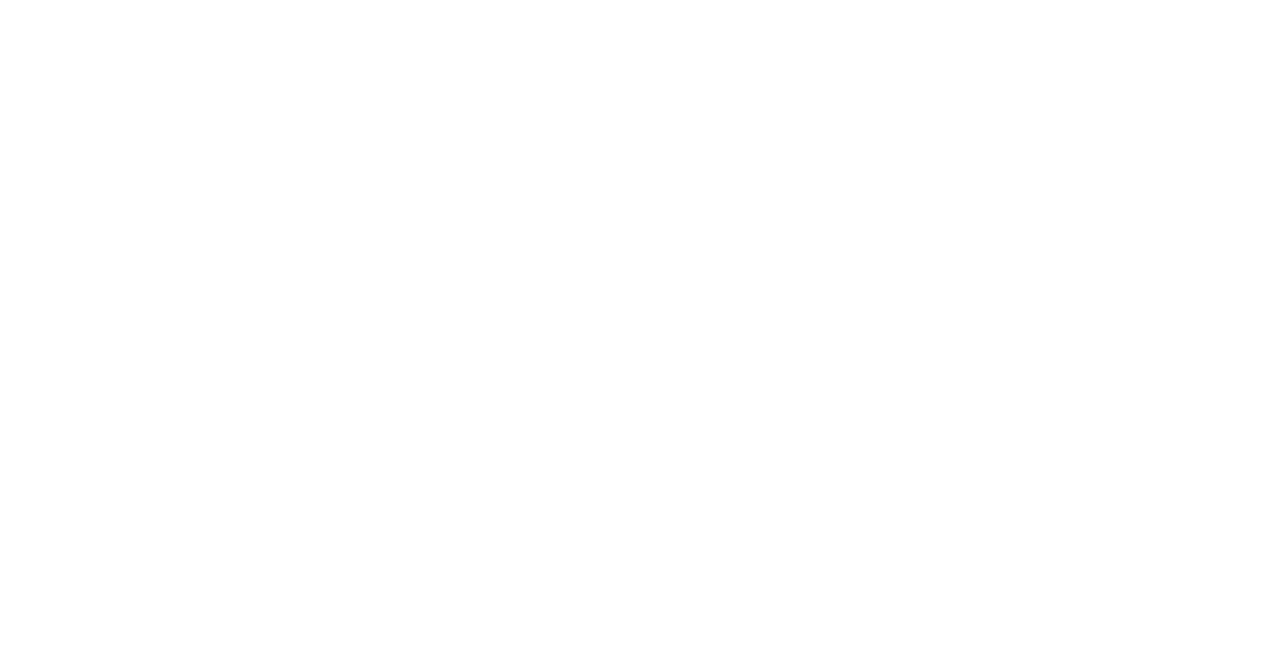
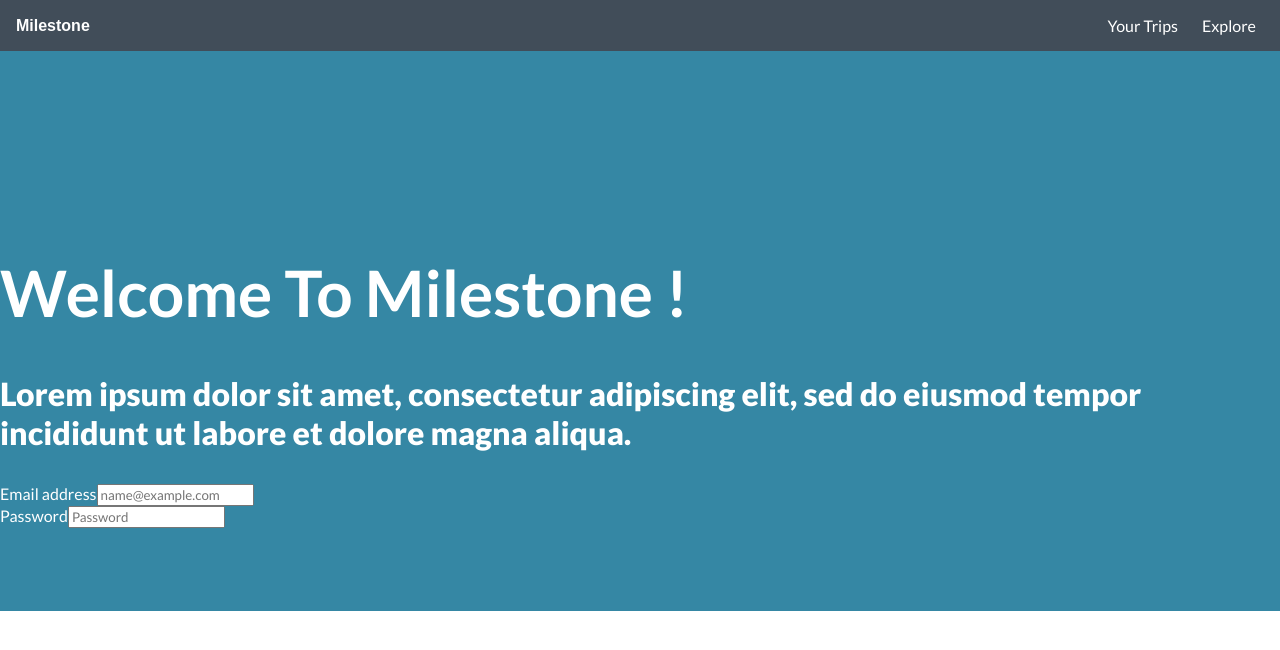
Before and after one commit to astonelv/Travel-App-MS2, a React (Create React App) app: page / in a window 1280 px wide. Shown: the top 650 px of the page. Built offline with nearby package versions, Linux system fonts and the light colour scheme.

Commit message:
added navbar, working on some more styling

```diff
--- a/src/App.js
+++ b/src/App.js
@@ -1,10 +1,12 @@
 import React from 'react';
-import { Outlet, Route,Routes } from 'react-router-dom';
-
+import { Outlet } from 'react-router-dom';
+import TopNav from './Components/TopNav';
+import Home from './Root';
 function App() {
   return (
     <div className="App">
-
+            <TopNav></TopNav>
+            <Home></Home>
    <Outlet/>
     </div>
   );
--- /dev/null
+++ b/src/Components/TopNav.js
@@ -0,0 +1,19 @@
+import React from "react";
+import { Container, Navbar, Nav } from 'react-bootstrap';
+import { Link } from 'react-router-dom';
+import "./assets/CSS/Nav.css"
+ const TopNav = () => {
+          return (
+            <Container fluid>
+              <Navbar fixed="top" expand="lg" bg='dark' data-bs-theme="dark">
+                <Navbar.Brand as={Link} to='/'>Milestone</Navbar.Brand>
+                <Nav fill as="ul" id="nav-item-link"className="justify-content-end">
+                    {/* remember to add the link */}
+                  <Nav.Item as={Link} to="#">Your Trips</Nav.Item>
+                  <Nav.Item as={Link} to="#">Explore</Nav.Item>
+                </Nav>
+              </Navbar>
+            </Container>
+          );
+        }
+ export default TopNav
--- /dev/null
+++ b/src/Components/assets/CSS/ErrorPage.css
@@ -0,0 +1,6 @@
+@import url('./Font.css');
+#error-page{
+    background-color: #3587A4;
+    height: 70vh;
+    margin-top: 7em;
+}
--- /dev/null
+++ b/src/Components/assets/CSS/Font.css
@@ -0,0 +1,13 @@
+
+@import url('https://fonts.googleapis.com/css2?family=Lato:ital,wght@0,100;0,300;0,400;0,700;0,900;1,100;1,300;1,400;1,700;1,900&display=swap');
+
+@import url('https://fonts.googleapis.com/css2?family=IBM+Plex+Sans:ital,wght@0,100;0,200;0,300;0,400;0,500;0,600;0,700;1,100;1,200;1,300;1,400;1,500;1,600;1,700&family=Lato:ital,wght@0,100;0,300;0,400;0,700;0,900;1,100;1,300;1,400;1,700;1,900&display=swap');
+*{
+    --celadon: #a2d5abff;
+--melon: #f0afa0ff;
+--white-smoke: #f2f2f2ff;
+--white: #ffffffff;
+--carolina-blue: #6eb5e1ff;
+--charcoal: #414d59ff;
+
+}
--- /dev/null
+++ b/src/Components/assets/CSS/Home.css
@@ -0,0 +1,22 @@
+@import url('./Font.css');
+*{
+    font-family: 'Lato', sans-serif;
+}
+a{
+    text-decoration: none;
+}
+.home-container{
+    color: white;
+    background-color: #3587A4;
+    display: block;
+    width: 100vw;
+    height: 35em;
+}
+#home-header{
+    padding-top: 5em;
+    font-weight: 900;
+    font-size: 2em
+}
+#home-logo-text{
+    font-size: 1;
+}
--- /dev/null
+++ b/src/Components/assets/CSS/Nav.css
@@ -0,0 +1,19 @@
+nav {
+    background-color: #414D59;
+    display: flex;
+    justify-content: space-between;
+    color: white;
+    align-items: center;
+}
+
+.nav-item {
+    color: white;
+    text-decoration: none;
+    margin-right: 1.5em;
+}
+
+.navbar-brand {
+    font: 700 1em sans-serif;
+    color: white;
+    margin-left: 1em;
+}
--- /dev/null
+++ b/src/Root.js
@@ -0,0 +1,32 @@
+import React from 'react';
+import { Container, Row, Col, Form } from 'react-bootstrap';
+import TopNav from './Components/TopNav';
+
+import "./Components/assets/CSS/Home.css"
+const Home = ()=> {
+          return (
+            <div>
+              <TopNav />
+              <Container fluid className="home-container">
+                <Row>
+                  <Col xxl={2} id="home-header">
+                    <h1 id="home-logo-text">Welcome To Milestone !</h1>
+                    <p id="home-placeholder">Lorem ipsum dolor sit amet, consectetur adipiscing elit, sed do eiusmod tempor incididunt ut labore et dolore magna aliqua.</p>
+                  </Col>
+                </Row>
+                <Form>
+                  <Form.Group className="mb-3" controlId="floatingInputCustom">
+                    <Form.Label>Email address</Form.Label>
+                    <Form.Control type="email" placeholder="name@example.com" />
+                  </Form.Group>
+                  <Form.Group controlId="floatingPasswordCustom">
+                    <Form.Label>Password</Form.Label>
+                    <Form.Control type="password" placeholder="Password" />
+                  </Form.Group>
+                </Form>
+              </Container>
+            </div>
+          );
+        }
+
+export default Home
--- /dev/null
+++ b/src/errorPage.js
@@ -0,0 +1,16 @@
+import { useRouteError } from "react-router-dom";
+import './Components/assets/CSS/ErrorPage.css'
+export default function ErrorPage() {
+  const error = useRouteError();
+  console.error(error);
+
+  return (
+    <div id="error-page">
+      <h1>Oops!</h1>
+      <p>Sorry, an unexpected error has occurred.</p>
+      <p>
+        <i>{error.statusText || error.message}</i>
+      </p>
+    </div>
+  );
+}
--- a/src/index.js
+++ b/src/index.js
@@ -4,16 +4,20 @@
 import App from './App';
 import reportWebVitals from './reportWebVitals';
 import { RouterProvider,createBrowserRouter } from "react-router-dom";
+import Home from './Root';
+import ErrorPage from './errorPage';
 
 const router = createBrowserRouter([
   {
     path: "/",
-    element: <App/>,
+    element: <Home/>,
+    errorElement:<ErrorPage/>,
     children:[
       {
 
       }
     ]
+
   }
 ]);
 
```
Also changed, not shown: src/Home.js (deleted, +0 -11 lines), src/Components/assets/App.css (added).
